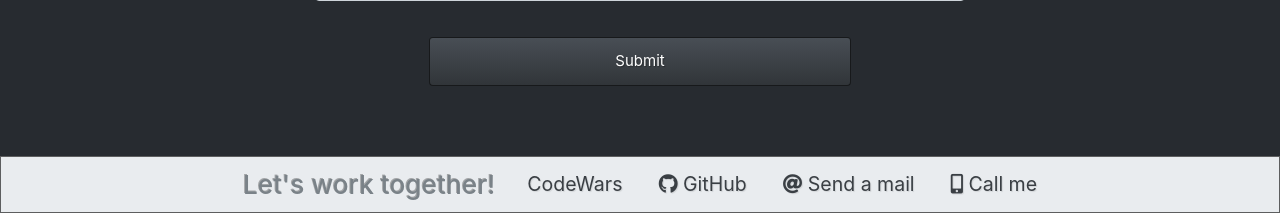
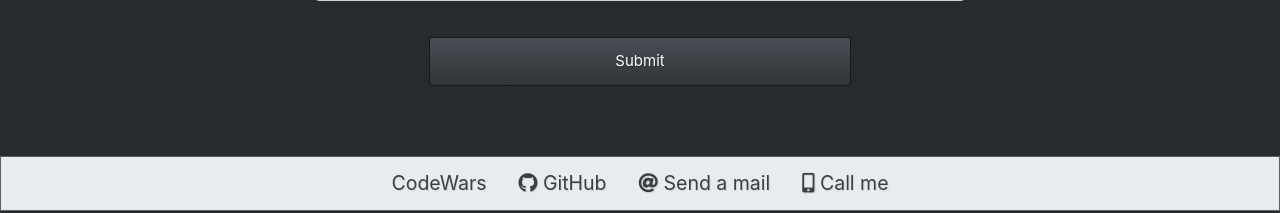
Before and after one commit to soare23/online-portofolio, a Flask app: page /contact in a window 1280 px wide. Shown: the part 953-1166 px from the top of the page. Run offline with Flask 2, Linux system fonts and the light colour scheme; some libraries are stand-ins or nearby versions.

Commit message:
removed small part from footer

```diff
--- a/templates/contact-bootstrap.html
+++ b/templates/contact-bootstrap.html
@@ -137,10 +137,6 @@
 
 
     <div class="navbar navbar-light bg-light footer" id="footer">
-        <div class="navbar-brand">
-         <h3 class="text-muted" style="margin: auto;">Let's work together!</h3>
-        </div>
-      <div>
         <a class="navbar-brand"
           href="https://www.codewars.com/users/soare23"
           target="_blank"
```
